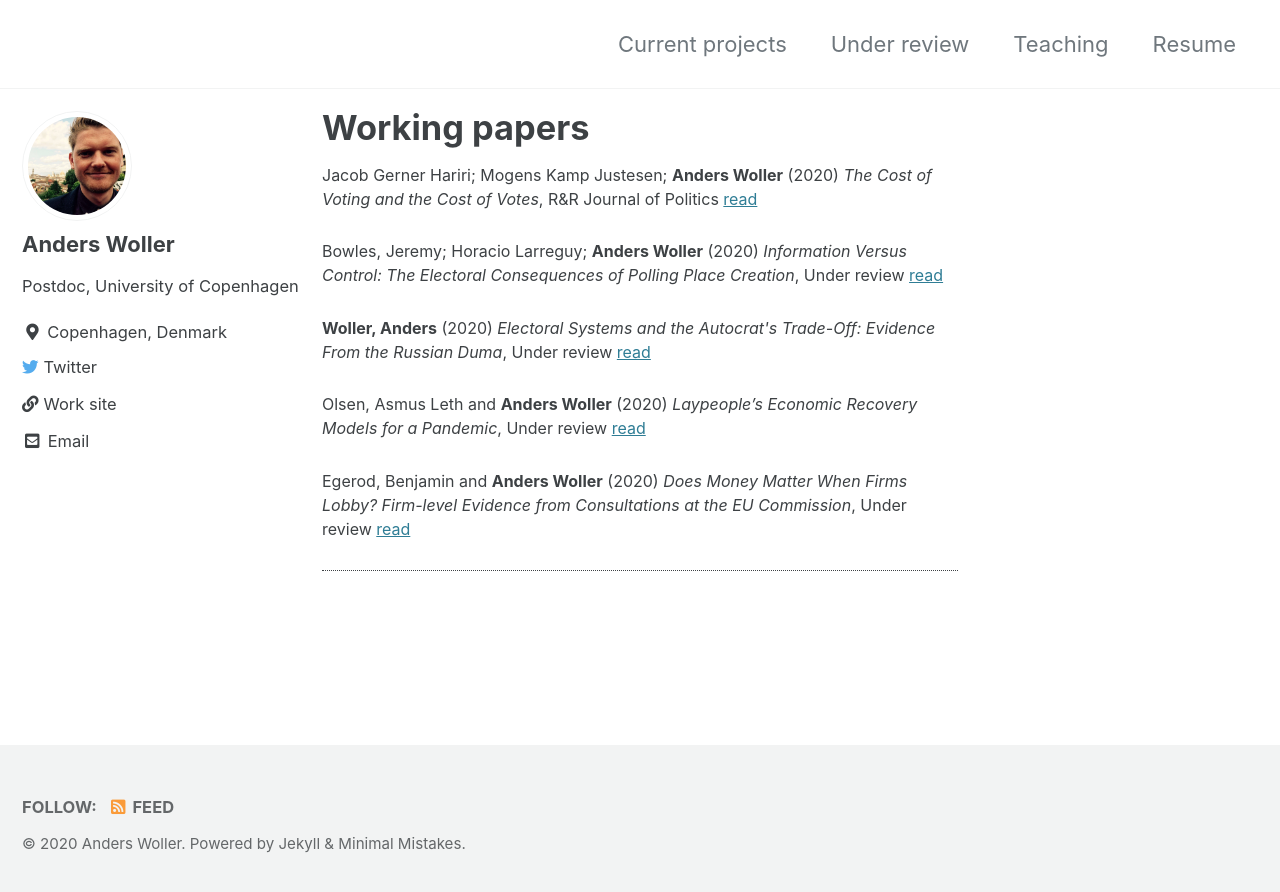
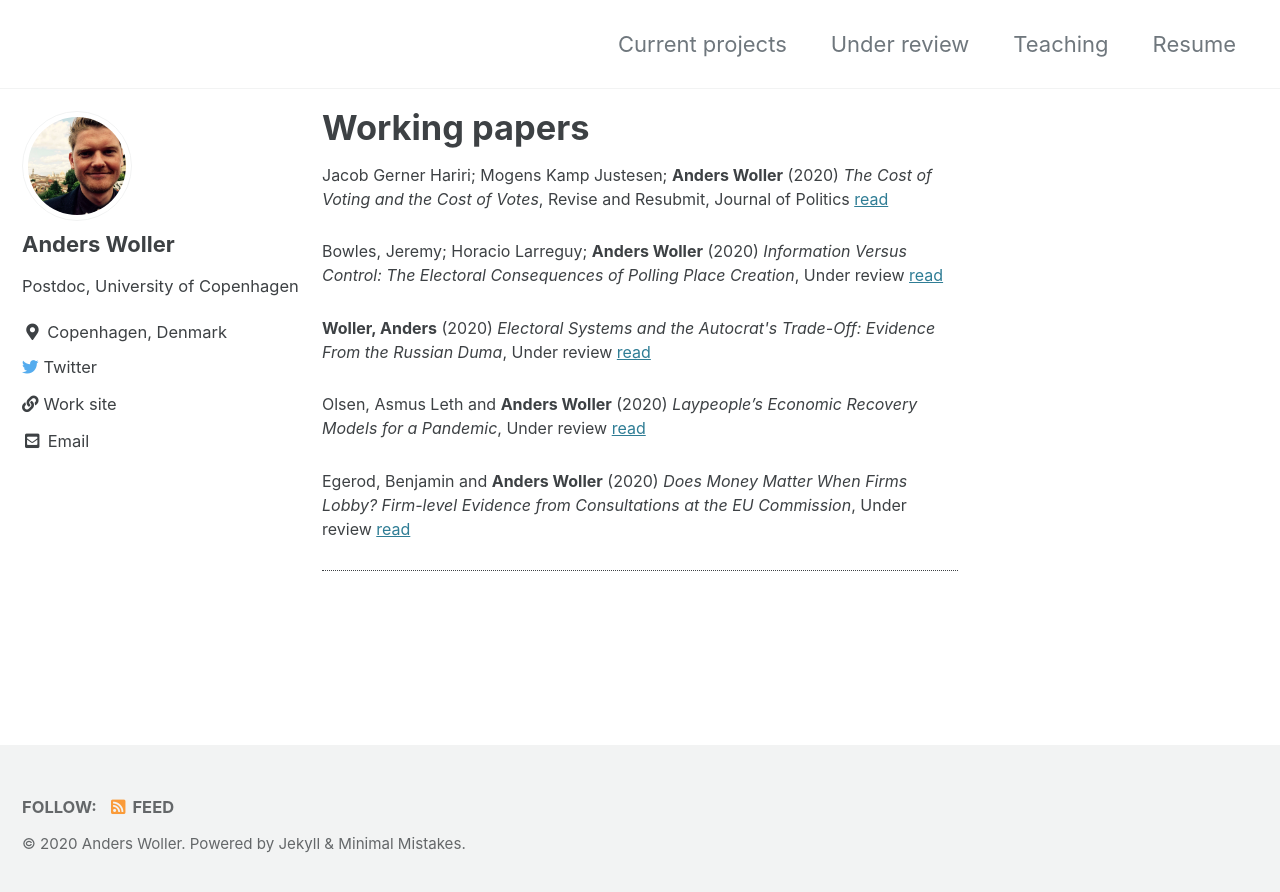
Before and after one commit to AndersWoller/AndersWoller.github.io, a Jekyll site: the page built from _pages/publications.md, in a window 1280 px wide. Shown: the top 892 px of the page. Built offline with Jekyll 4.4.1, drawn with Linux system fonts in a browser that asks for light colours; cached includes are drawn as plain includes.

Commit message:
Update publications.md

```diff
--- a/_pages/publications.md
+++ b/_pages/publications.md
@@ -4,7 +4,7 @@ permalink: /pub/
 author_profile: true
 ---
 
-<p style="font-size:16px"> Jacob Gerner Hariri; Mogens Kamp Justesen; <b>Anders Woller</b> (2020) <i>The Cost of Voting and the Cost of Votes</i>, R&R Journal of Politics <a href="https://www.dropbox.com/s/wdo92hws6vql7wy/CostofVoting_resub.pdf?dl=0">read</a> <p/>
+<p style="font-size:16px"> Jacob Gerner Hariri; Mogens Kamp Justesen; <b>Anders Woller</b> (2020) <i>The Cost of Voting and the Cost of Votes</i>, Revise and Resubmit, Journal of Politics <a href="https://www.dropbox.com/s/wdo92hws6vql7wy/CostofVoting_resub.pdf?dl=0">read</a> <p/>
 
 <p style="font-size:16px"> Bowles, Jeremy; Horacio Larreguy; <b>Anders Woller</b> (2020) <i>Information Versus Control: The Electoral Consequences of Polling Place Creation</i>, Under review <a href="https://www.dropbox.com/s/7c9af158pohk0hy/InformationVScontrol.pdf?dl=0">read</a> <p/>
 
```
